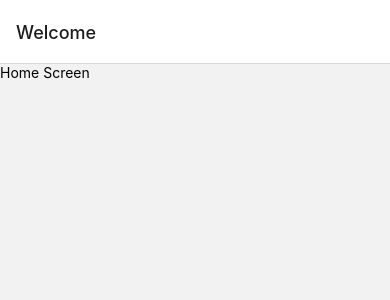
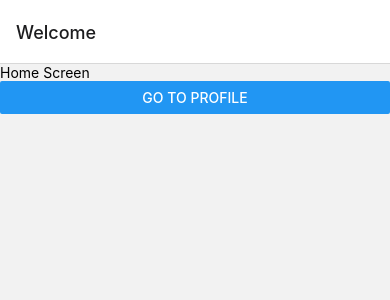
Before and after one commit to itsrobel/QuestForge, a React Native app in the folder native/: screen /Home in a window 390 px wide. Shown: the top 300 px of the page. Built offline with nearby package versions, Linux system fonts and the light colour scheme.

Commit message:
Added Profile to Stack Navigator

```diff
--- a/native/App.js
+++ b/native/App.js
@@ -4,6 +4,7 @@ import * as React from 'react';
 import {NavigationContainer} from '@react-navigation/native';
 import {createNativeStackNavigator} from '@react-navigation/native-stack';
 import HomeScreen from './screens/HomeScreen';
+import Profile from './screens/Profile';
 
 const Stack = createNativeStackNavigator();
 
@@ -16,6 +17,9 @@ export default function App() {
           component={HomeScreen}
           options={{ title: 'Welcome' }}
         />
+
+        <Stack.Screen name="Profile" component={Profile}/>
+
       </Stack.Navigator>
       {/* <View style={styles.container}>
         <Text>Open up App.js to start working on your app!</Text>
--- a/native/screens/HomeScreen.js
+++ b/native/screens/HomeScreen.js
@@ -1,14 +1,15 @@
 import * as React from 'react';
 import { View, Text, Button } from 'react-native';
+import Profile from './Profile';
 
 const HomeScreen = ({ navigation }) => {
   return (
     <View>
       <Text>Home Screen</Text>
-      {/* <Button
+      <Button
         title="Go to Profile"
         onPress={() => navigation.navigate('Profile')}
-      /> */}
+      />
     </View>
   );
 };
```
